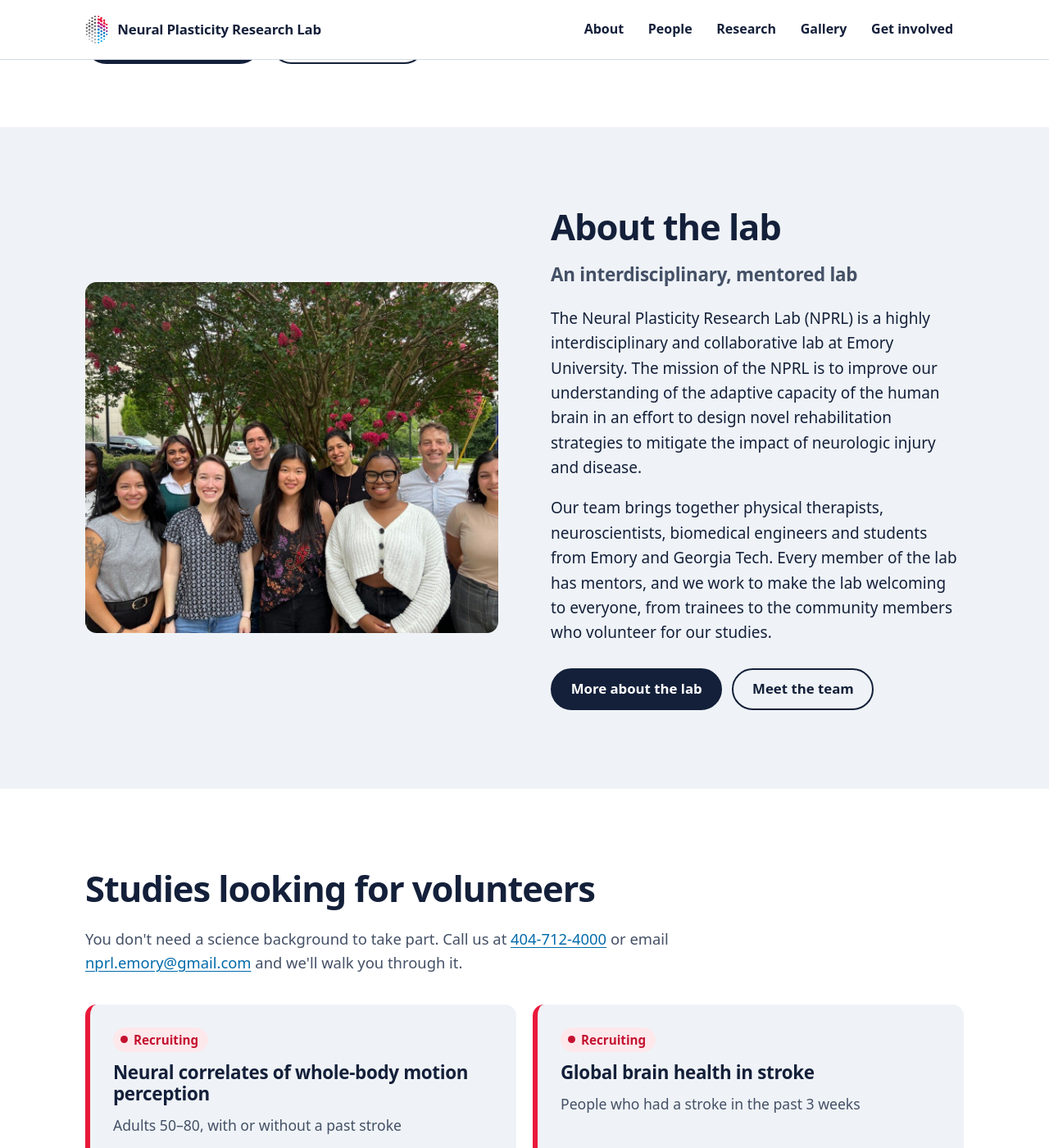
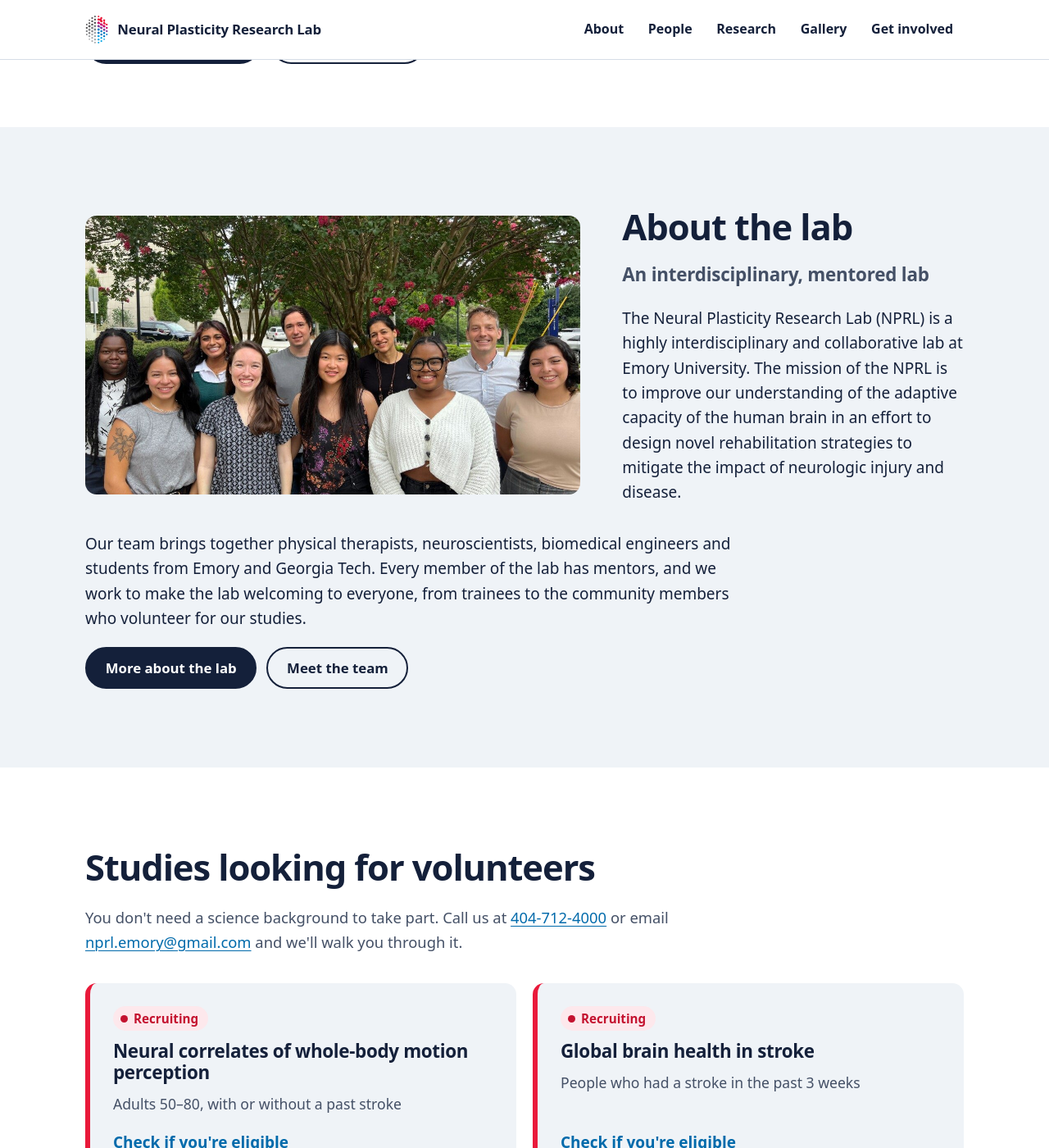
Before and after one commit to npresearchlab/npresearchlab.github.io, a Jekyll site: the page built from index.html, in a window 1280 px wide and 1400 px high, scrolled down 737 px. Shown: the whole window at 82% size. Built offline with Jekyll 4.4.1, drawn with Linux system fonts in a browser that asks for light colours; some web fonts are replaced.

Commit message:
Home: wider team photo with intro beside it, second paragraph below
Co-Authored-By: Claude Opus 5.5 <noreply@anthropic.com>
Claude-Session: https://claude.ai/code/session_01A6YfpnrJqQKYAxW4w34cR4

```diff
--- a/assets/css/site.css
+++ b/assets/css/site.css
@@ -144,7 +144,13 @@ li { margin-bottom: 0.35em; }
 @media (max-width: 860px) { .themes { grid-template-columns: 1fr; } .theme img { aspect-ratio: 16 / 9; } }
 
 .team-figure { margin: 0; }
-.team-figure img { width: 100%; border-radius: var(--radius); aspect-ratio: 4 / 3.4; object-fit: cover; object-position: 50% 60%; }
+.team-figure img { width: 100%; border-radius: var(--radius); aspect-ratio: 16 / 9; object-fit: cover; object-position: 50% 62%; }
+.about-grid { display: grid; grid-template-columns: 1.45fr 1fr; gap: 2rem clamp(2rem, 4vw, 3.5rem); align-items: center; }
+.about-intro p:last-child { margin-bottom: 0; }
+.about-more { grid-column: 1 / -1; }
+.about-more p { max-width: 75ch; }
+.about-more .actions { margin-top: 1.25rem; }
+@media (max-width: 860px) { .about-grid { grid-template-columns: 1fr; } }
 .split { display: grid; grid-template-columns: 1fr 1fr; gap: clamp(2rem, 5vw, 4rem); align-items: center; }
 @media (max-width: 860px) { .split { grid-template-columns: 1fr; } }
 
--- a/index.html
+++ b/index.html
@@ -20,14 +20,16 @@ title: Neural Plasticity Research Lab
 </section>
 
 <section class="section section-mist" aria-labelledby="about-heading">
-  <div class="wrap split">
+  <div class="wrap about-grid">
     <figure class="team-figure">
       <img src="{{ '/assets/img/team-2022.jpg' | relative_url }}" alt="Members of the Neural Plasticity Research Lab standing together outdoors">
     </figure>
-    <div>
+    <div class="about-intro">
       <h2 id="about-heading">About the lab</h2>
       <p class="subhead">An interdisciplinary, mentored lab</p>
       <p>The Neural Plasticity Research Lab (NPRL) is a highly interdisciplinary and collaborative lab at Emory University. The mission of the NPRL is to improve our understanding of the adaptive capacity of the human brain in an effort to design novel rehabilitation strategies to mitigate the impact of neurologic injury and disease.</p>
+    </div>
+    <div class="about-more">
       <p>Our team brings together physical therapists, neuroscientists, biomedical engineers and students from Emory and Georgia Tech. Every member of the lab has mentors, and we work to make the lab welcoming to everyone, from trainees to the community members who volunteer for our studies.</p>
       <div class="actions">
         <a class="btn btn-primary" href="{{ '/about/' | relative_url }}">More about the lab</a>
```
